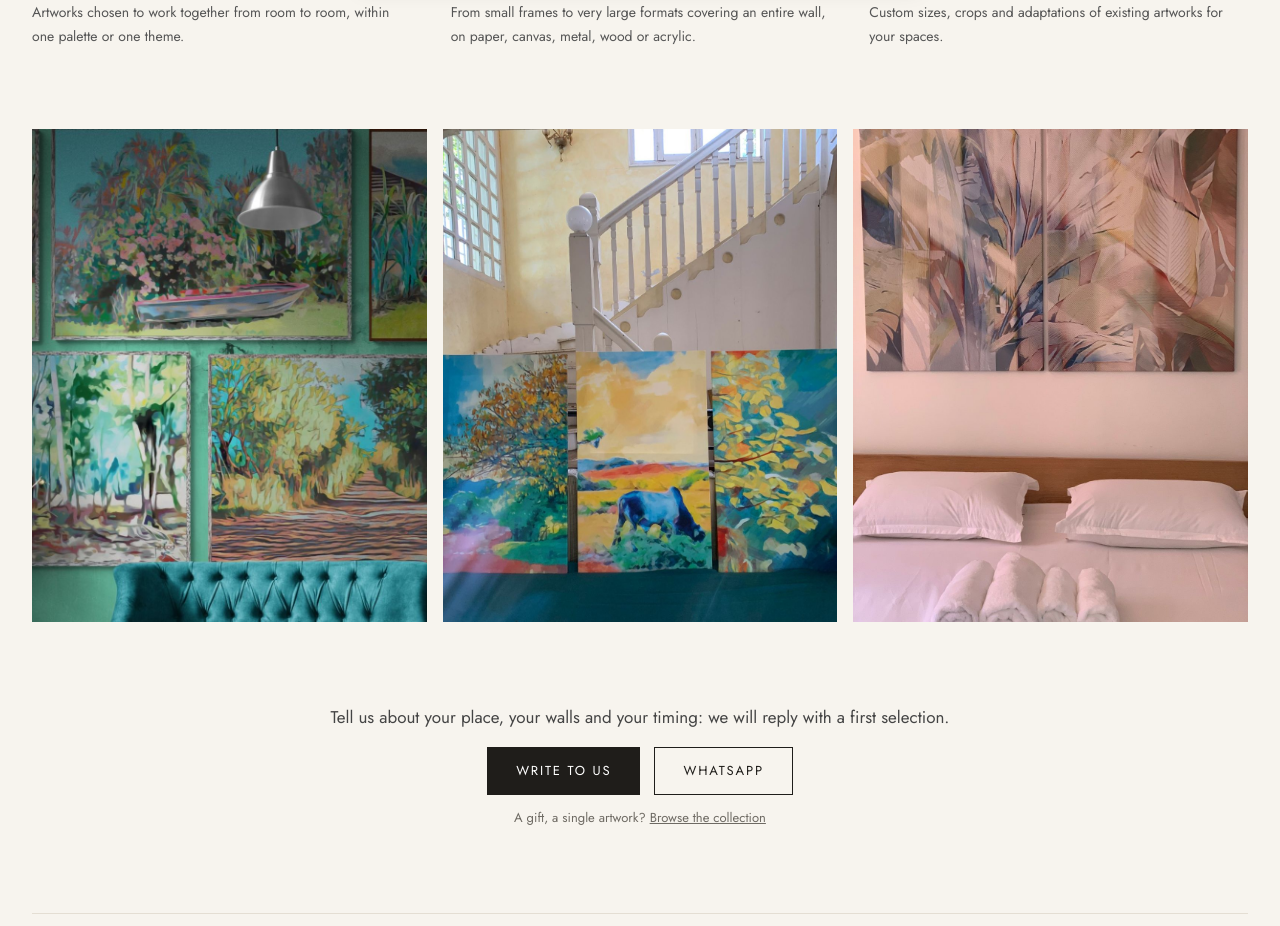
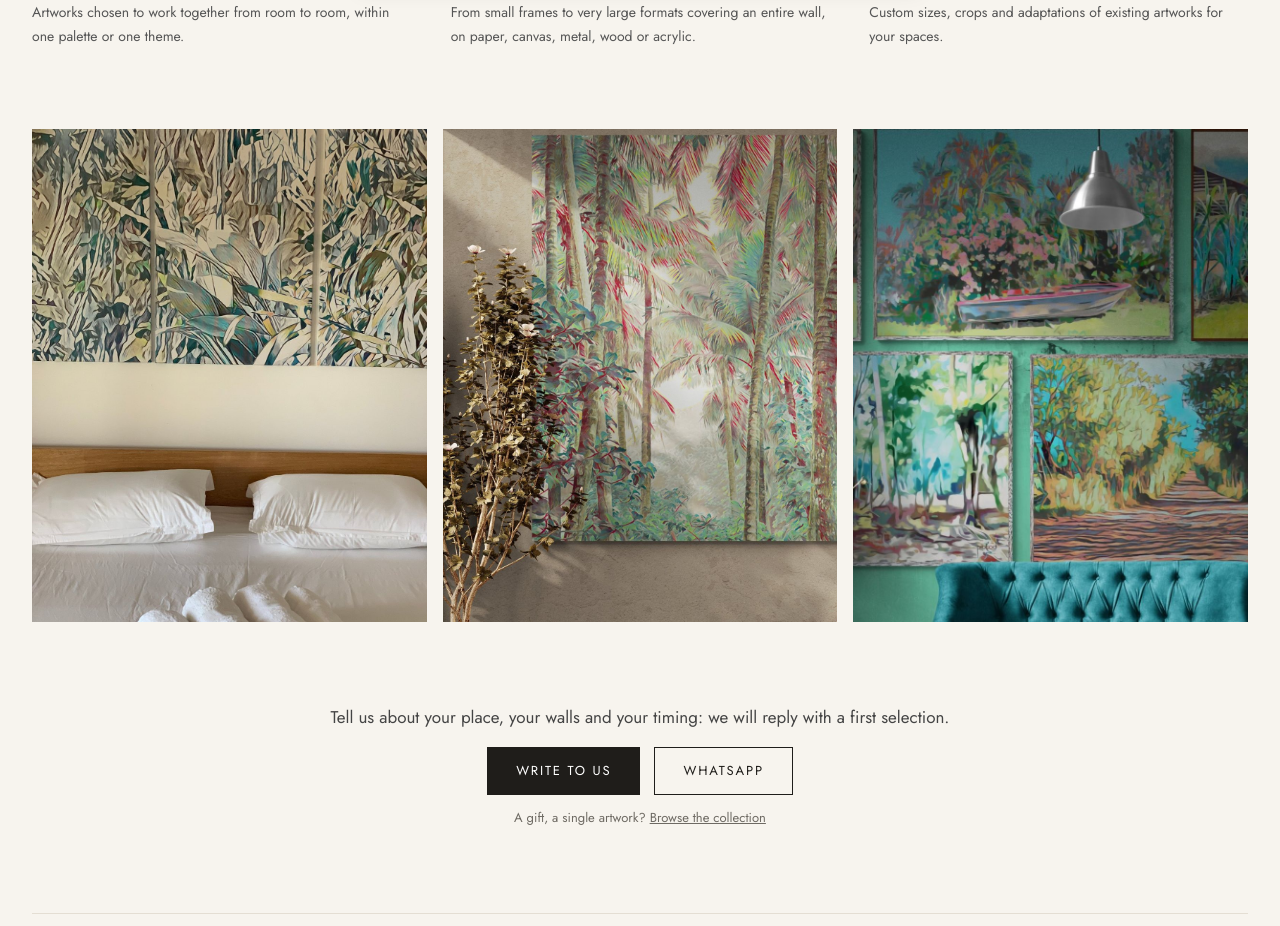
Before and after one commit to antoinecomar-rgb/sibcod-site, a Next.js app: page /projets in a window 1280 px wide. Shown: the part 800-1726 px from the top of the page. Built offline with nearby package versions, Linux system fonts and the light colour scheme.

Commit message:
Projets : nouvelles photos

```diff
--- a/app/projets/page.js
+++ b/app/projets/page.js
@@ -58,9 +58,9 @@ export default async function Projets({ searchParams }) {
           {t.pts.map(([a, b]) => <div key={a}><strong>{a}</strong><span>{b}</span></div>)}
         </section>
         <section className="n-projets-photos">
+          <img src="/ambiance/d93.jpg" alt="" loading="lazy" />
+          <img src="/ambiance/d52.jpg" alt="" loading="lazy" />
           <img src="/ambiance/d26.jpg" alt="" loading="lazy" />
-          <img src="/ambiance/d66.jpg" alt="" loading="lazy" />
-          <img src="/ambiance/d80.jpg" alt="" loading="lazy" />
         </section>
         <section className="n-col-tete centre">
           <p className="n-lead">{t.c}</p>
```
